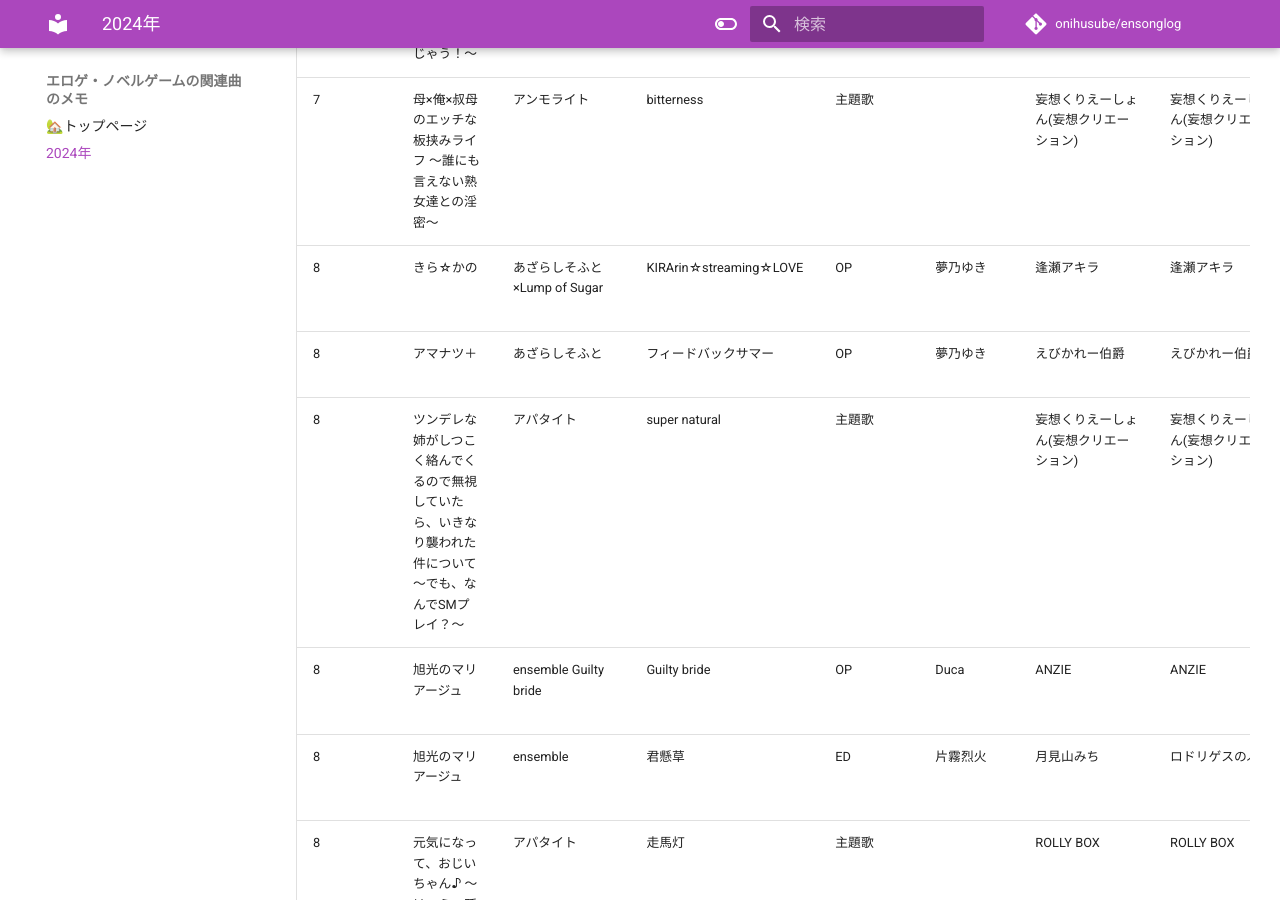
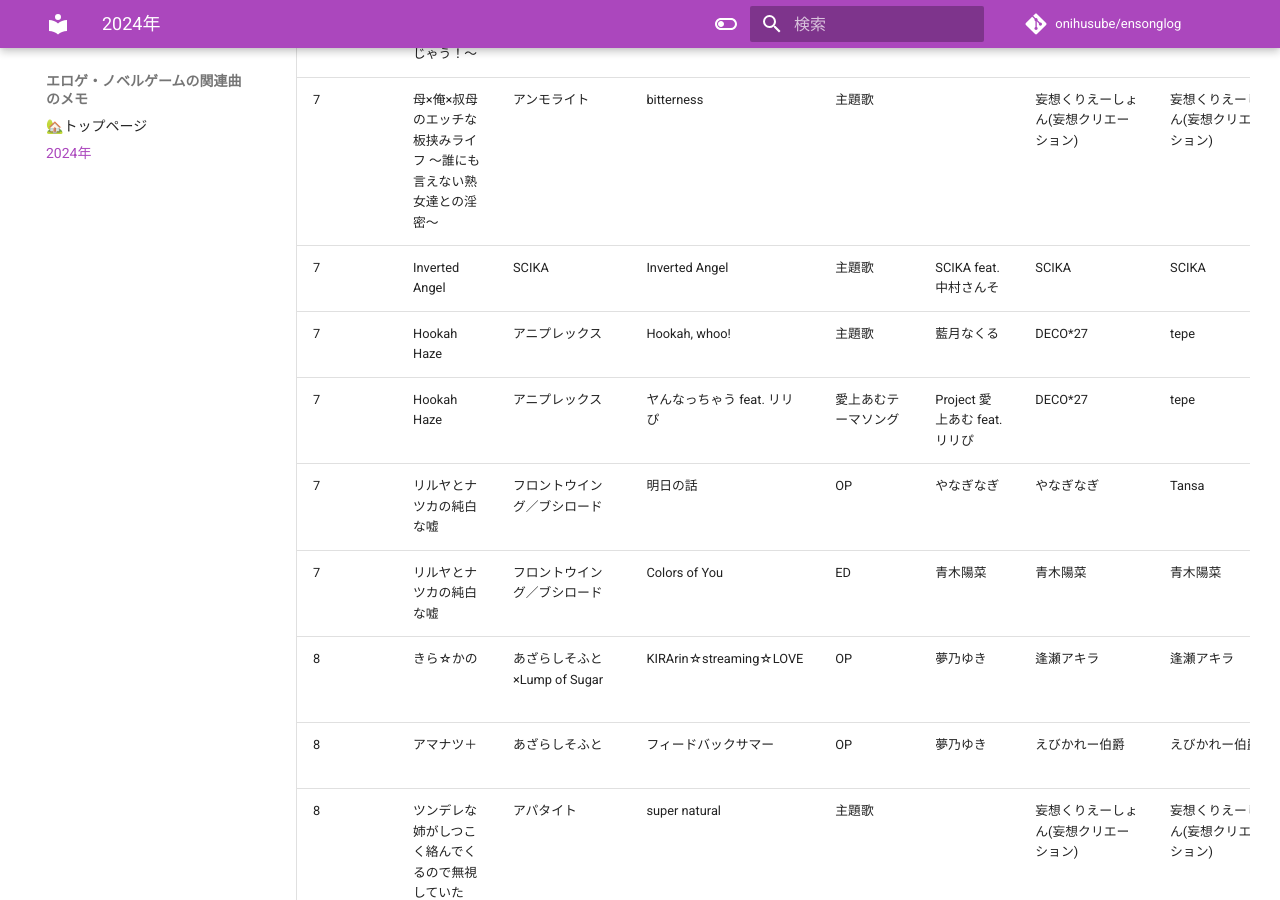
Before and after one commit to onihusube/ensonglog, an MkDocs documentation site: the page built from docs/2024/楽曲.md, in a window 1280 px wide and 900 px high, scrolled down 12944 px. Built offline with MkDocs 1.6.1 and Material for MkDocs 9.7.7, drawn with Linux system fonts in a browser that asks for light colours; comment, search, counter and statistics services are not loaded.

Commit message:
7月分追記

```diff
--- a/docs/2024/楽曲.md
+++ b/docs/2024/楽曲.md
@@ -117,6 +117,11 @@ hide:
 | 7 | レズ姉に男を教えてやりました ～彼女は姉に寝取られていました～ | アパタイト| KA・NA・TA | 主題歌 || 妄想くりえーしょん(妄想クリエーション) | 妄想くりえーしょん(妄想クリエーション) | 妄想くりえーしょん(妄想クリエーション) | ゲームディスク ||
 | 7 | 触られたい私の快感電車 ～気持ち良くてストレスもとんじゃう！～ | アパタイト| 無意識 | 主題歌 || 妄想くりえーしょん(妄想クリエーション) | 妄想くりえーしょん(妄想クリエーション) | 妄想くりえーしょん(妄想クリエーション) | ゲームディスク ||
 | 7 | 母×俺×叔母のエッチな板挟みライフ ～誰にも言えない熟女達との淫密～ | アンモライト | bitterness | 主題歌 || 妄想くりえーしょん(妄想クリエーション) | 妄想くりえーしょん(妄想クリエーション) | 妄想くりえーしょん(妄想クリエーション) | ゲームディスク ||
+| 7 | Inverted Angel | SCIKA | Inverted Angel | 主題歌 | SCIKA feat.中村さんそ | SCIKA | SCIKA | SCIKA | [TuneCore](https://linkco.re/NzzzMpR5) | 全年齢 |
+| 7 | Hookah Haze | アニプレックス | Hookah, whoo! | 主題歌 | 藍月なくる | DECO*27 | tepe | tepe | [Linkfire](https://anxmusic.lnk.to/hWmvJ9) | 全年齢 |
+| 7 | Hookah Haze | アニプレックス | ヤんなっちゃう feat. リリぴ | 愛上あむテーマソング | Project 愛上あむ feat.リリぴ | DECO*27 | tepe | tepe | [Linkfire](https://anxmusic.lnk.to/79gcDg) | 全年齢 |
+| 7 | リルヤとナツカの純白な嘘 | フロントウイング／ブシロード | 明日の話 | OP | やなぎなぎ | やなぎなぎ | Tansa | Tansa | [Linkfire](https://lnk.to/yanaginagi_ashitanohanashi) | 全年齢 |
+| 7 | リルヤとナツカの純白な嘘 | フロントウイング／ブシロード | Colors of You | ED | 青木陽菜 | 青木陽菜 | 青木陽菜 | YOUSAY | [Linkfire](https://bmu.lnk.to/aokihina_Colorsofyouwe) | 全年齢 |
 | 8 | きら☆かの | あざらしそふと×Lump of Sugar | KIRArin☆streaming☆LOVE | OP | 夢乃ゆき | 逢瀬アキラ | 逢瀬アキラ | 逢瀬アキラ | 豪華版/DL版特典 オリジナルサウンドトラック ||
 | 8 | アマナツ＋ | あざらしそふと | フィードバックサマー | OP | 夢乃ゆき | えびかれー伯爵 | えびかれー伯爵 | えびかれー伯爵 | ソフマップ特典ディスク（ショート） ||
 | 8 | ツンデレな姉がしつこく絡んでくるので無視していたら、いきなり襲われた件について ～でも、なんでSMプレイ？～ | アパタイト | super natural | 主題歌 || 妄想くりえーしょん(妄想クリエーション) | 妄想くりえーしょん(妄想クリエーション) | 妄想くりえーしょん(妄想クリエーション) | ゲームディスク ||
```
